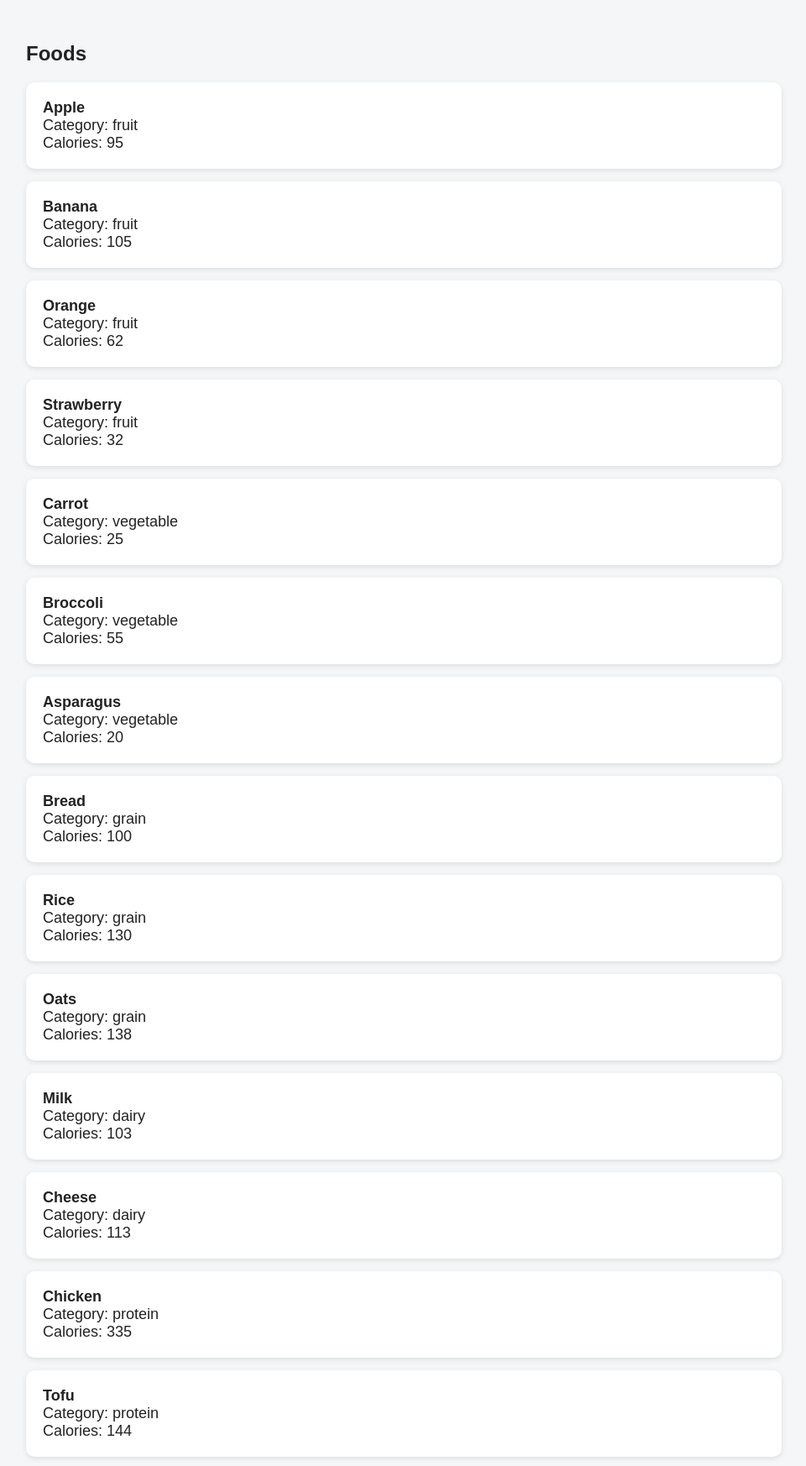
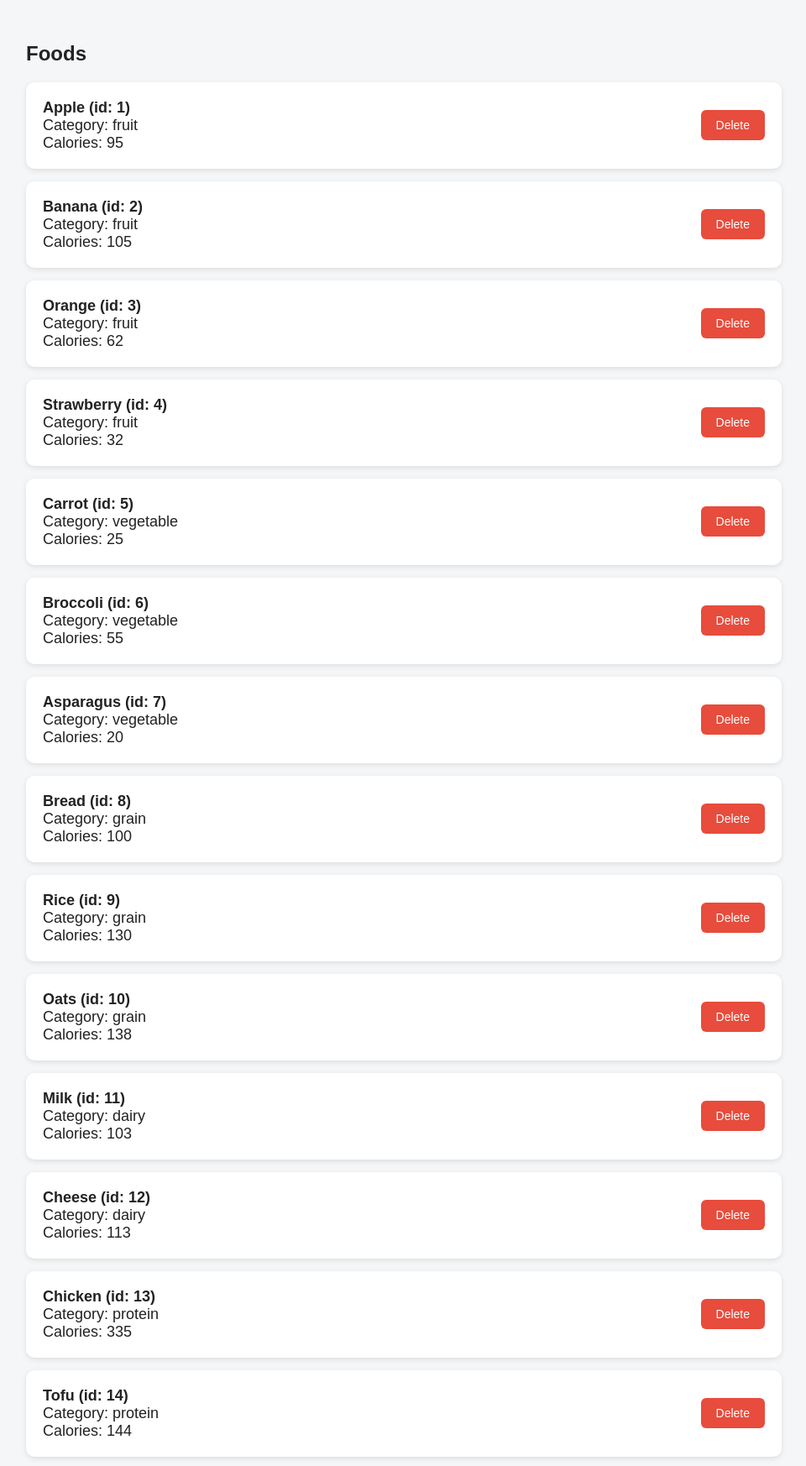
Before and after one commit to jvanalbert/AgeTech---Nutrition-Management, a Flask app: page /foods in a window 1280 px wide. Shown: the part 174-1920 px from the top of the page at 84% size, without its empty margins (159-1119 px from the left). Run offline with Flask 3, Linux system fonts and the light colour scheme; the visitor is signed in with stand-in values (Sample User, id 1).

Commit message:
Added delete button, rounded calories to nearest whole number

```diff
--- a/app.py
+++ b/app.py
@@ -145,13 +145,44 @@ def users_page():
     return render_template("users.html", users=elderly_users)
 
 
-@app.route("/foods")
+@app.get("/foods")
 def food_list():
     if not session.get("user"):
         return redirect("/login")
 
-    foods = load_foods("data/sample_food.json")
+    import json
+    with open("data/sample_food.json", "r") as f:
+        data = json.load(f)
+
+    foods = data.get("items", [])
+    print("FOODS IDS:", [item.get("id") for item in foods][:20])
     return render_template("foods.html", foods=foods)
+
+
+
+# Delete
+@app.post("/foods/<int:food_id>/delete")
+def delete_food(food_id):
+    if not session.get("user"):
+        return redirect("/login")
+
+    import json
+
+    # Load data
+    with open("data/sample_food.json", "r") as f:
+        data = json.load(f)
+
+    # Filter out the matching id
+    data["items"] = [
+        item for item in data.get("items", [])
+        if int(item.get("id", -1)) != food_id
+    ]
+
+    # Save updated data
+    with open("data/sample_food.json", "w") as f:
+        json.dump(data, f, indent=4)
+
+    return redirect(url_for("food_list"))
 
 
 @app.route("/scan", methods=["GET", "POST"])
--- a/static/style.css
+++ b/static/style.css
@@ -58,3 +58,24 @@ footer {
     font-size: 14px;
     color: #777;
 }
+
+/* Delete Button */
+.food-card {
+    display: flex;
+    justify-content: space-between;
+    align-items: center;
+}
+
+.delete-btn {
+    background-color: #e74c3c;
+    color: white;
+    border: none;
+    padding: 10px 18px;
+    font-size: 14px;
+    border-radius: 6px;
+    cursor: pointer;
+}
+
+.delete-btn:hover {
+    background-color: #c0392b;
+}
--- a/templates/foods.html
+++ b/templates/foods.html
@@ -4,11 +4,24 @@
 <h2>Foods</h2>
 
 {% for food in foods %}
-<div class="card">
-    <strong>{{ food.name }}</strong><br>
-    Category: {{ food.category }}<br>
-    Calories: {{ food.calories }}
-</div>
+    {% set p = food.get('product', {}) %}
+
+    <div class="card food-card">
+        <div class="food-info">
+            <strong>
+            {{ p.get('name', food.get('name', 'Unknown')) }}
+            (id: {{ food.get('id') }})
+        </strong><br>
+        Category: {{ p.get('category', food.get('category', 'Unknown')) }}<br>
+        {% set cal = p.get('calories', food.get('calories')) %}
+        Calories: {{ cal | round(0) | int if cal is number else cal }}
+
+    </div>
+
+        <form action="{{ url_for('delete_food', food_id=food.get('id')) }}" method="POST">
+            <button type="submit" class="delete-btn">Delete</button>
+        </form>
+    </div>
 {% endfor %}
 
 {% endblock %}
```
